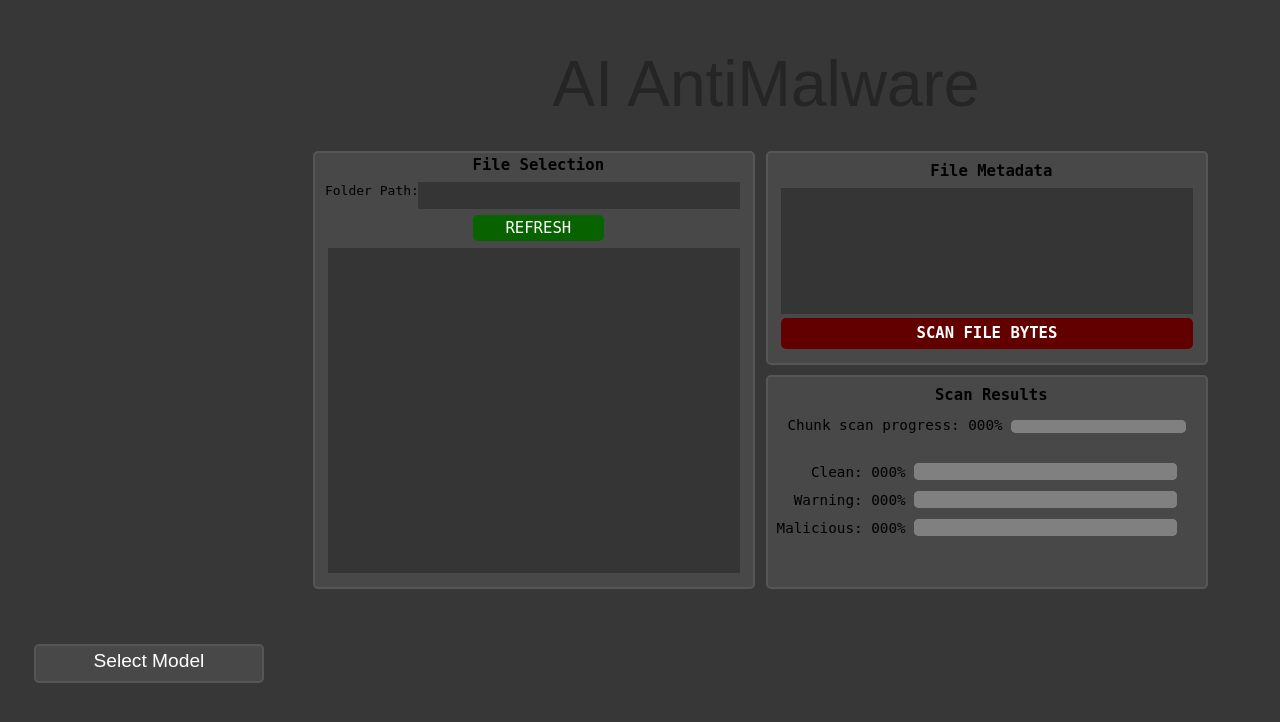
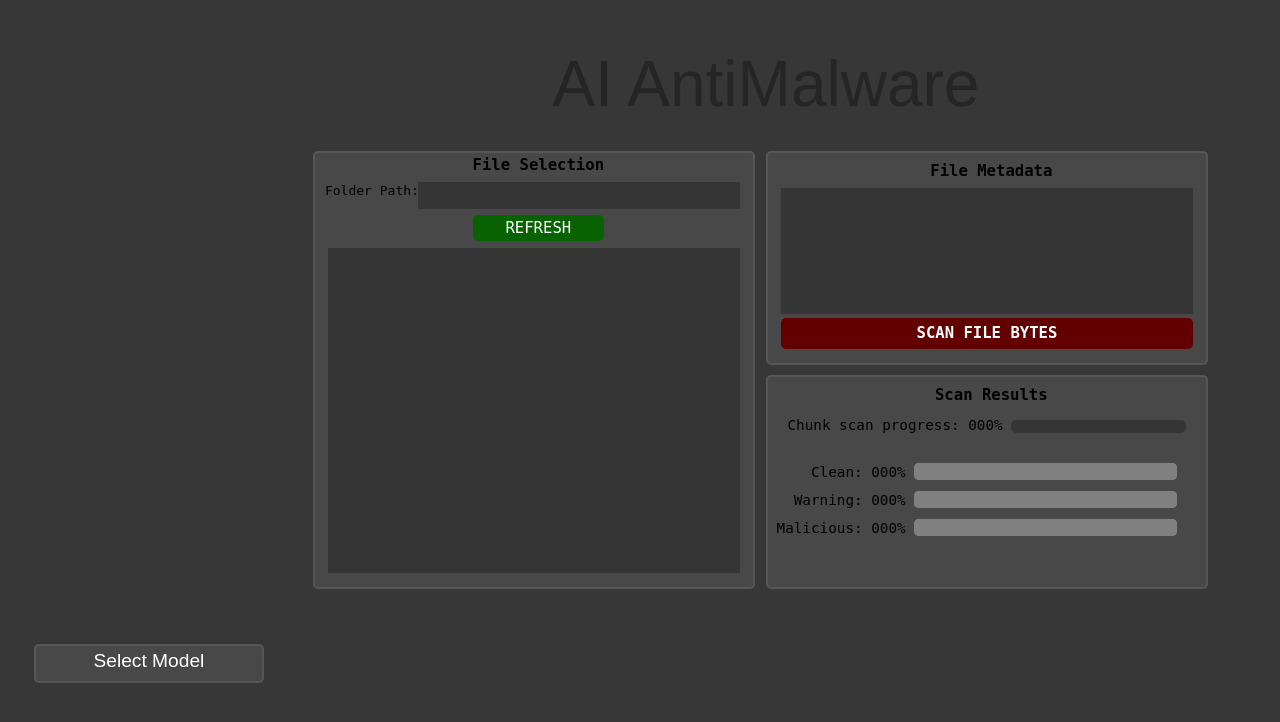
Before and after one commit to chriswee168/ai-file-scanner-app, a Django app: template server/main/templates/main/index.html in a window 1280 px wide; the page is wider, and only the part inside the window is pictured. Shown: the top 722 px of that part. Run offline with Django 5.2, Linux system fonts and the light colour scheme; the template is opened without the code that fills it, so the values that code supplies are empty.

Commit message:
Change colour of chunk scanning progress bar
Make progress bar grey and value bar white for constrast.

```diff
--- a/server/main/static/main/css/index.css
+++ b/server/main/static/main/css/index.css
@@ -214,24 +214,27 @@ label
 #chunk-prog-bar
 {
     width: 40%;
-    background-color: rgb(143, 143, 143);
+    background-color: rgb(53, 53, 53);
     height: 60%;
     border-radius: 5px;
+    border-style: solid;
+    border-color: rgb(53, 53, 53);
 }
 /* For chrome. */
 #chunk-prog-bar::-webkit-progress-value
 {
-    background-color: rgb(32, 32, 32);
+    background-color: white;
     border-radius: 5px;
 }
 #chunk-prog-bar::-webkit-progress-bar
 {
+    background-color: rgb(53, 53, 53);
     border-radius: 5px;
 }
 /* For firefox. */
 #chunk-prog-bar::-moz-progress-bar
 {
-    background-color: rgb(32, 32, 32);
+    background-color: white;
     border-radius: 5px;
 }
 
```
